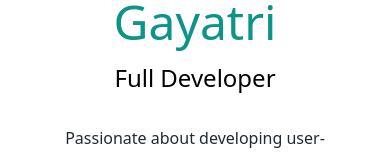
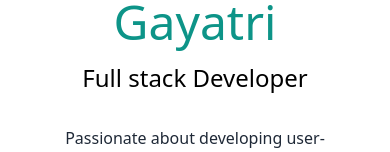
Before and after one commit to gdalvi94/portfolio, a Next.js app: page / in a window 390 px wide. Shown: the part 226-378 px from the top of the page. Built offline with nearby package versions, Linux system fonts and the light colour scheme.

Commit message:
Website Responsive

```diff
--- a/pages/index.js
+++ b/pages/index.js
@@ -38,7 +38,7 @@ export default function Home() {
               Hi, I'm Gayatri
             </h2>
             <h3 className="text-2xl py-2 md:text-3xl dark:text-white">
-              Full Developer
+              Full stack Developer
             </h3>
             <p className="text-md py-5 leading-8 text-gray-800 md:text-xl max-w-lg mx-auto dark:text-white">
               Passionate about developing user-friendly interfaces and eager to
```
Also changed, not shown: package.json (+3 -4 lines).
